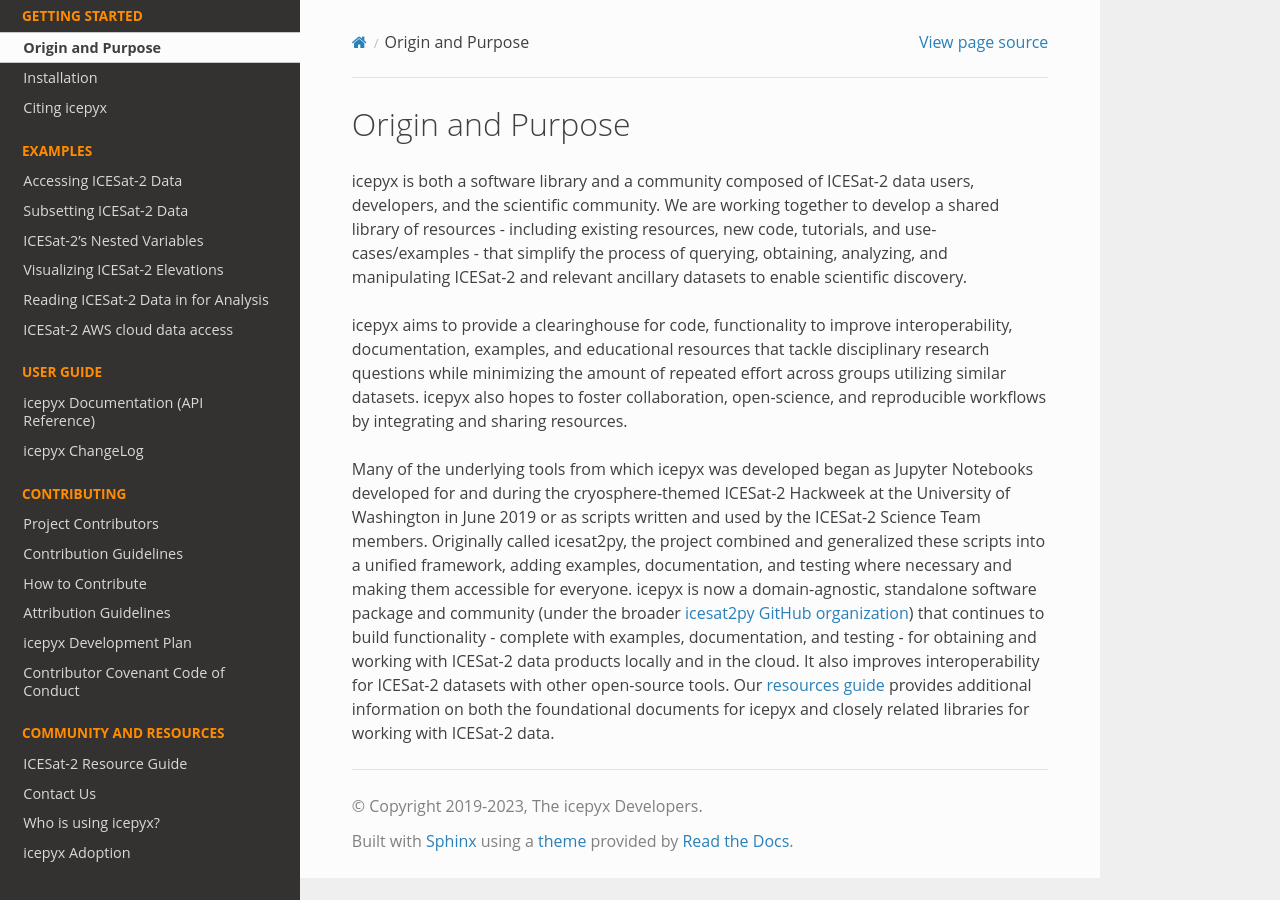
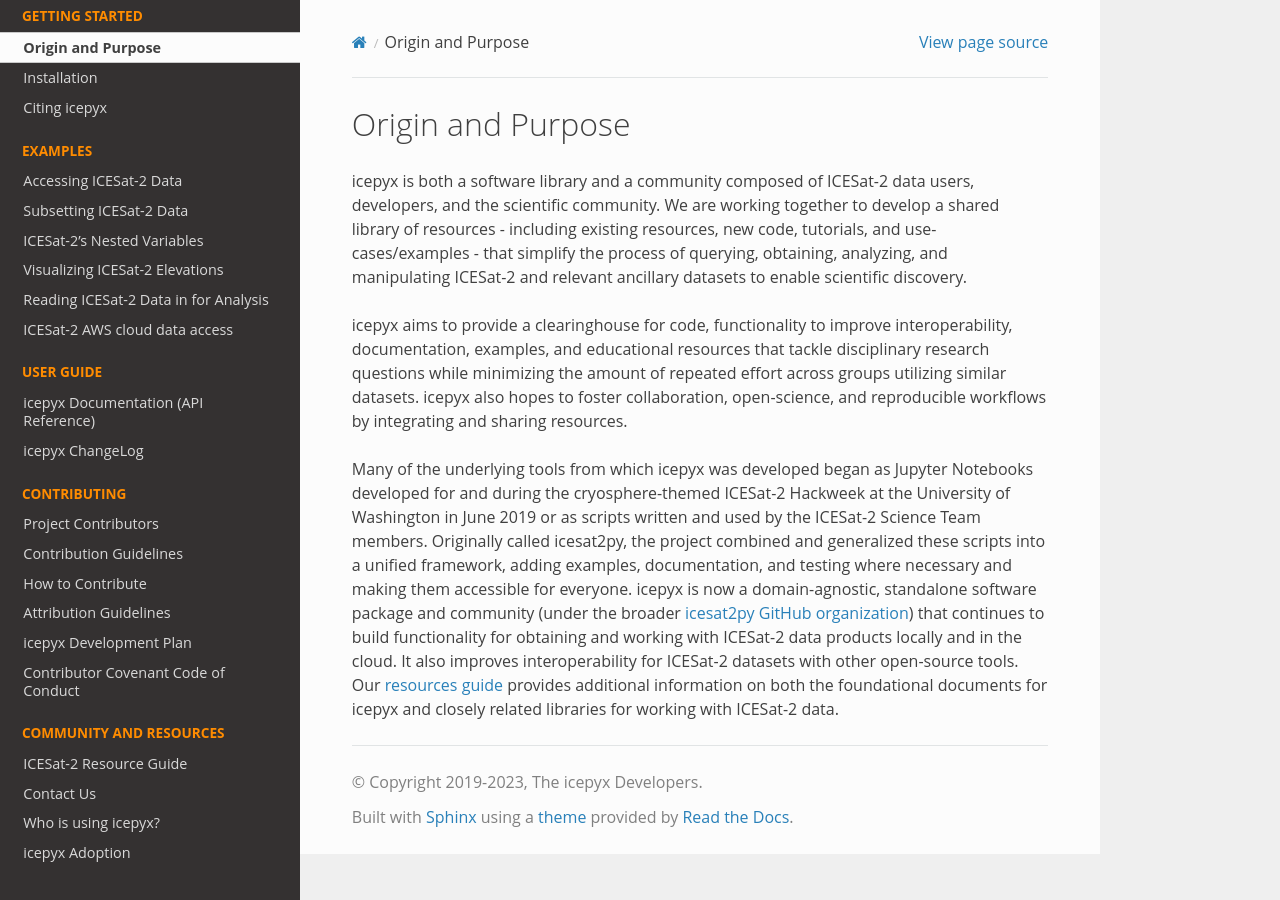
Before and after one commit to icesat2py/icepyx, a Sphinx documentation site: the page built from doc/source/getting_started/origin_purpose.rst, in a window 1280 px wide. Built offline with Sphinx 7.4.7 and the Read the Docs theme 2.0.0, drawn with Linux system fonts in a browser that asks for light colours; the version number could not be read and is left out.

Commit message:
Update doc/source/getting_started/origin_purpose.rst

```diff
--- a/doc/source/getting_started/origin_purpose.rst
+++ b/doc/source/getting_started/origin_purpose.rst
@@ -7,6 +7,6 @@
 
 Many of the underlying tools from which icepyx was developed began as Jupyter Notebooks developed for and during the cryosphere-themed ICESat-2 Hackweek at the University of Washington in June 2019 or as scripts written and used by the ICESat-2 Science Team members.
 Originally called icesat2py, the project combined and generalized these scripts into a unified framework, adding examples, documentation, and testing where necessary and making them accessible for everyone.
-icepyx is now a domain-agnostic, standalone software package and community (under the broader `icesat2py GitHub organization <https://github.com/icesat2py>`_) that continues to build functionality - complete with examples, documentation, and testing - for obtaining and working with ICESat-2 data products locally and in the cloud.
+icepyx is now a domain-agnostic, standalone software package and community (under the broader `icesat2py GitHub organization <https://github.com/icesat2py>`_) that continues to build functionality for obtaining and working with ICESat-2 data products locally and in the cloud.
 It also improves interoperability for ICESat-2 datasets with other open-source tools.
 Our :ref:`resources guide<resource_ref_label>` provides additional information on both the foundational documents for icepyx and closely related libraries for working with ICESat-2 data.
```
